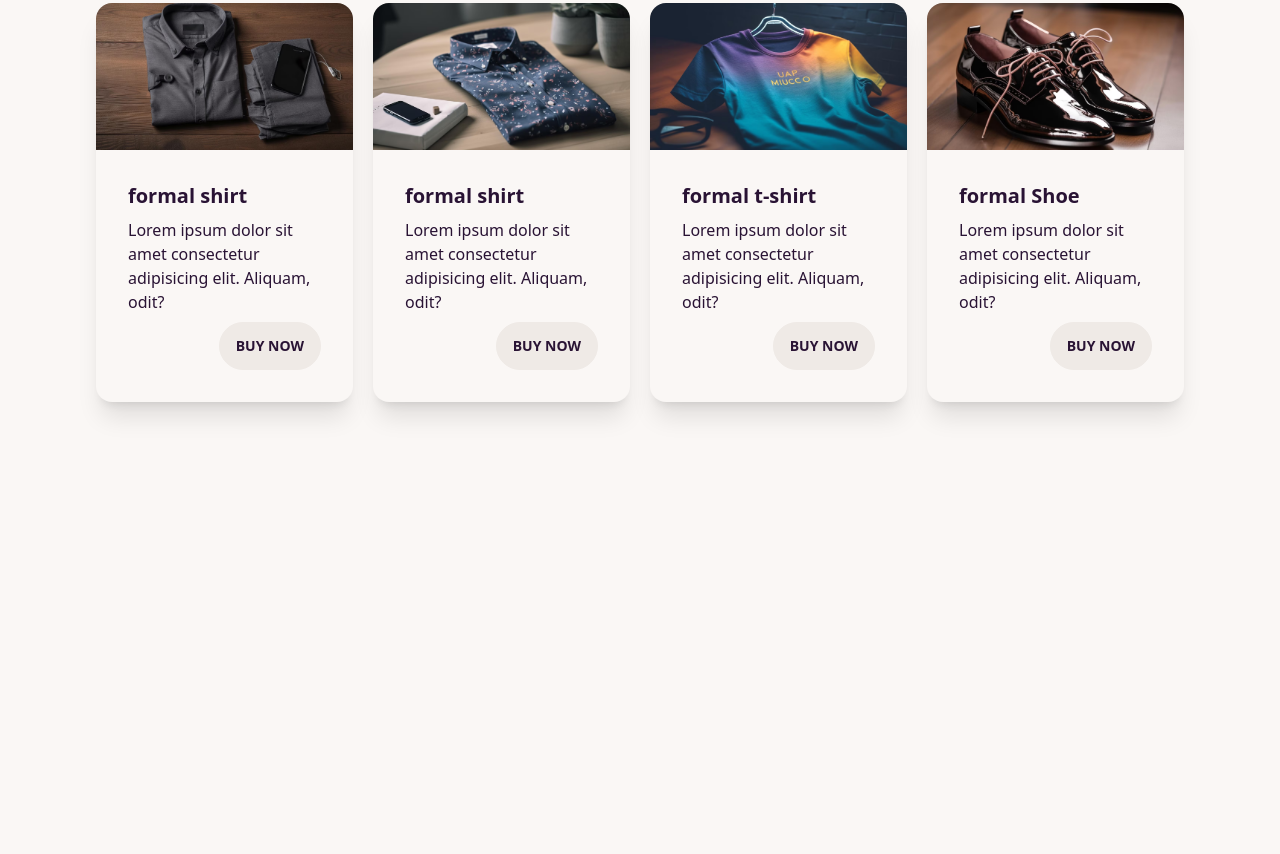
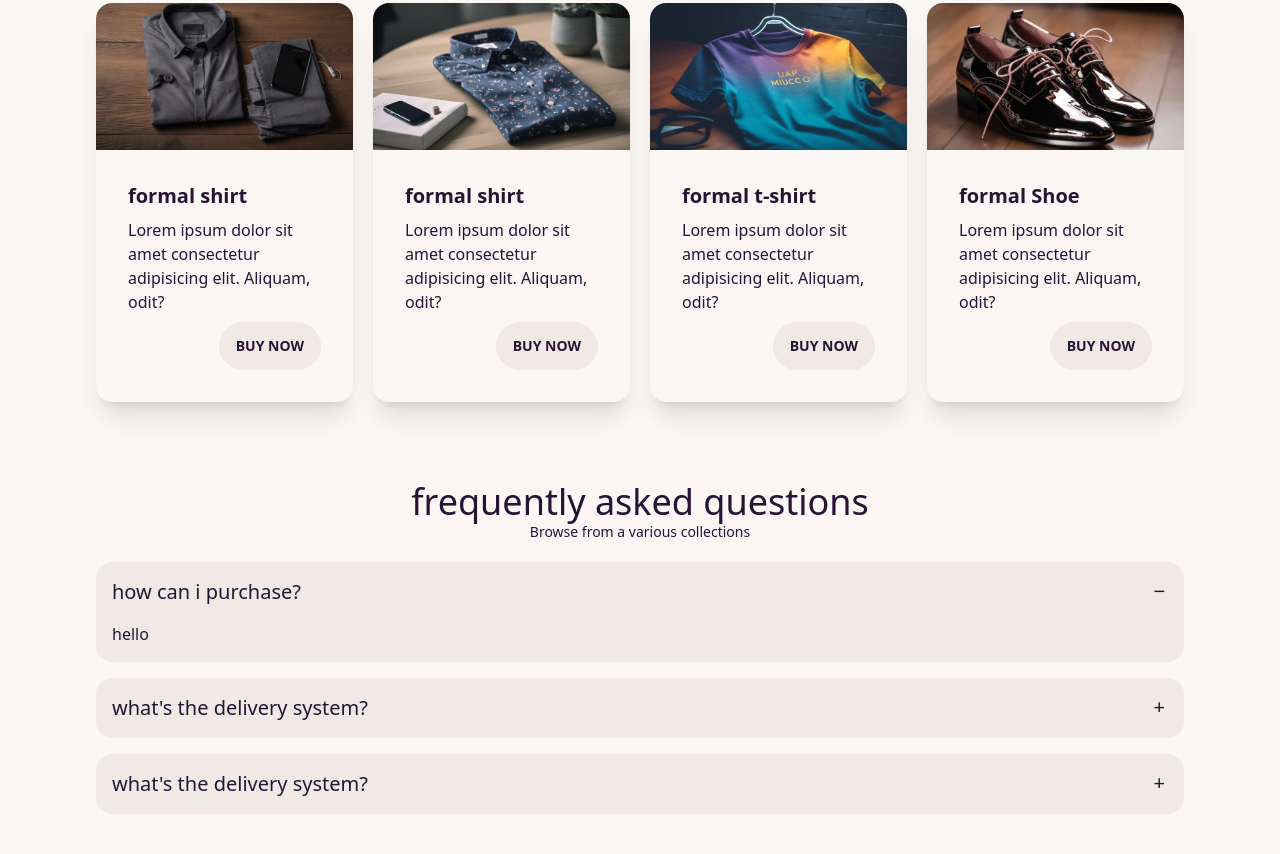
Before and after one commit to SabrinaDoesFullStack/daisy-man, a plain HTML site: page index.html in a window 1280 px wide. Shown: the part 1778-2632 px from the top of the page. Before the commit the page ends 2240 px from the top, so only its background shows below. Drawn offline with nearby package versions, Linux system fonts and the light colour scheme.

Commit message:
added FAQ section

```diff
--- a/index.html
+++ b/index.html
@@ -241,6 +241,47 @@
 
     </section>
 
+    <!-- FAQ section -->
+
+    <section class="max-w-screen-xl mx-auto px-8 md:px-16 lg:px-24 py-5 my-10">
+
+      <div class="text-center pb-5">
+        <h1 class="text-2xl md:text-4xl">frequently asked questions</h1>
+        <p class="text-sm">Browse from a various collections</p>
+      </div>
+
+      <!-- accordion -->
+
+      <div class="collapse collapse-plus bg-base-200 mb-4">
+        <input type="radio" name="my-accordion-3" checked="checked" />
+        <div class="collapse-title text-xl font-medium">
+          how can i purchase?
+        </div>
+        <div class="collapse-content">
+          <p>hello</p>
+        </div>
+      </div>
+      <div class="collapse collapse-plus bg-base-200 mb-4">
+        <input type="radio" name="my-accordion-3" />
+        <div class="collapse-title text-xl font-medium">
+          what's the delivery system?
+        </div>
+        <div class="collapse-content">
+          <p>hello</p>
+        </div>
+      </div>
+      <div class="collapse collapse-plus bg-base-200 mb-4">
+        <input type="radio" name="my-accordion-3" />
+        <div class="collapse-title text-xl font-medium">
+          what's the delivery system?
+        </div>
+        <div class="collapse-content">
+          <p>hello</p>
+        </div>
+      </div>
+
+    </section>
+
   </main>
 
   <!-- end main section -->
```
